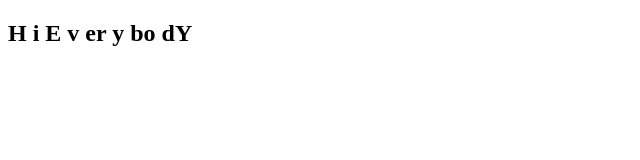
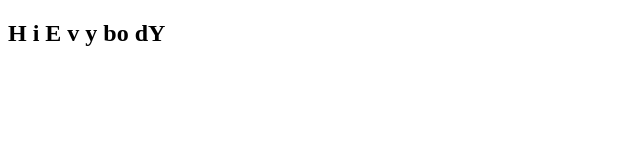
Before and after one commit to gokul3177/gitemc2, a plain HTML site: page index.html in a window 1280 px wide. Shown: the full height of the page, 0-640 px from the left. Drawn offline with Linux system fonts and the light colour scheme.

```diff
--- a/index.html
+++ b/index.html
@@ -7,6 +7,6 @@
     <title>Document</title>
  </head>
  <body>
-    <h2 class = "hello">H i E v er y bo dY</h2>
+    <h2 class = "hello">H i E v  y bo dY</h2>
  </body>
  </html>
```
